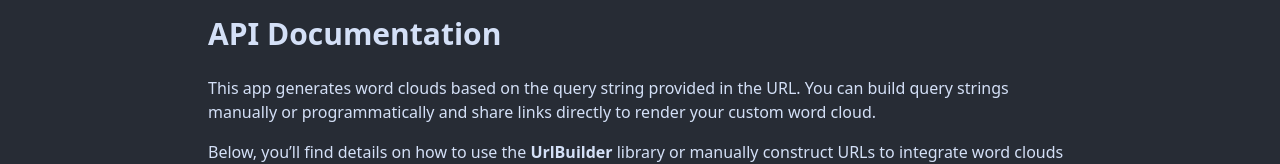
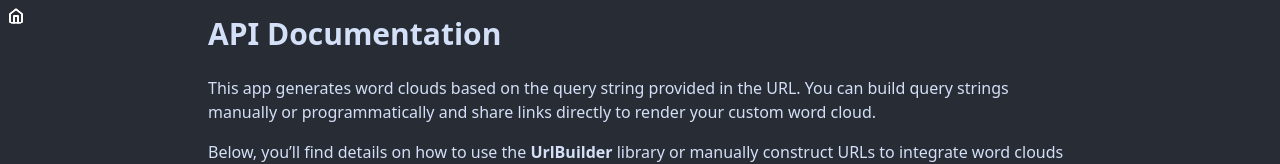
Before and after one commit to thinkle-iacs/url-word-cloud, a React (Create React App) app: page /api in a window 1280 px wide. Shown: the top 164 px of the page. Built offline with nearby package versions, Linux system fonts and the light colour scheme; no server answers.

Commit message:
Add home link

```diff
--- a/src/routes/Api.jsx
+++ b/src/routes/Api.jsx
@@ -1,4 +1,6 @@
 import React, { useState } from 'react';
+import { Link } from 'react-router-dom';
+import { FiHome } from 'react-icons/fi';
 
 const BASE =
   process.env.REACT_APP_BASE_URL || "http://localhost:3000"; // Dynamically set BASE URL
@@ -13,6 +15,7 @@ const ApiProps = ({ options, title="API Options", blurb=undefined }) => {
 
   return (
     <div className="mt-8">
+      <Link to="/" className="home-link"><FiHome/></Link>
       <div className="flex items-center justify-between mb-4">
         <h2 className="text-xl font-bold">{title}</h2>
         <div className="flex space-x-2">
```
